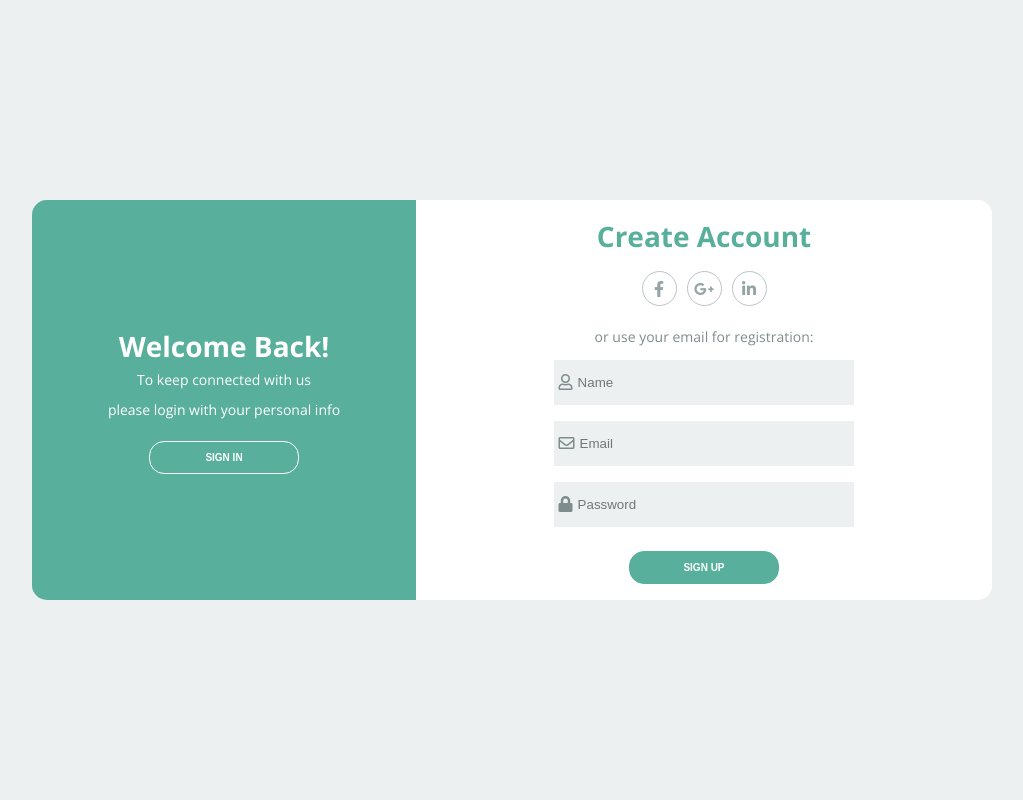
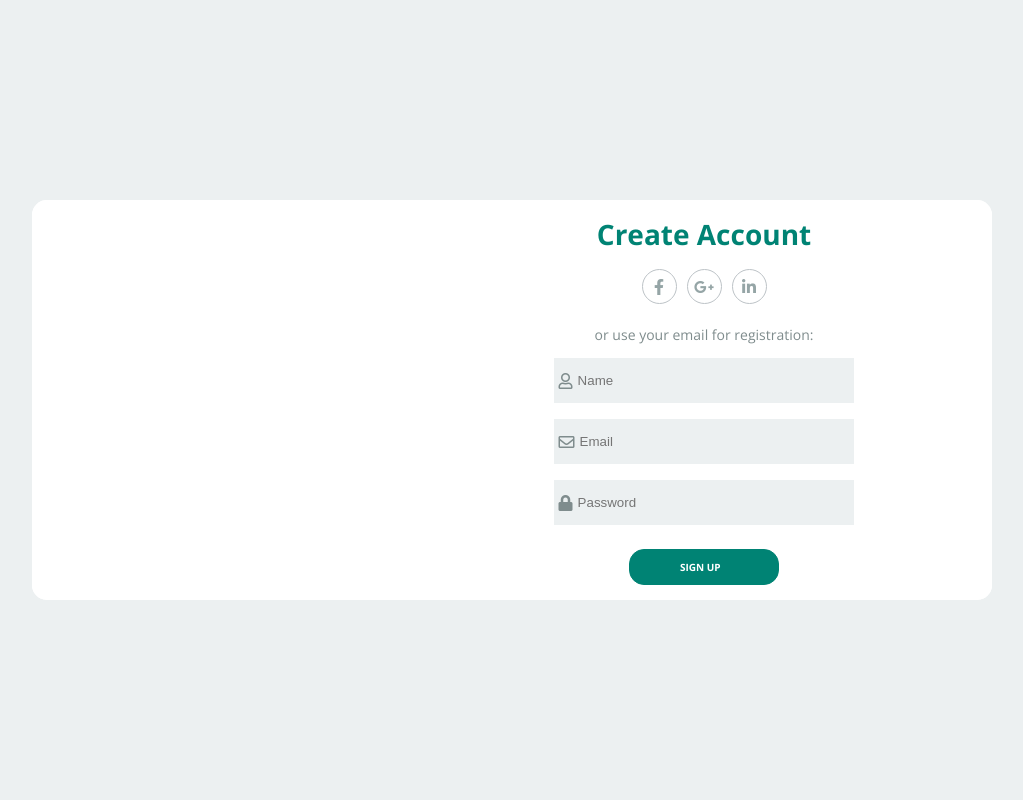
Before and after one commit to ManoEmmet3/Passe-F-cil, a Django app: page /login/ in a window 1280 px wide. Shown: the whole page, without its empty margins (128-1151 px from the left). Run offline with Django 5.2, Linux system fonts and the light colour scheme; some libraries are stand-ins or nearby versions.

Commit message:
linkando algumas urls

```diff
--- a/static/css/login.css
+++ b/static/css/login.css
@@ -6,6 +6,7 @@
 }
 body {
     font-family: 'Open Sans', sans-serif;
+
 }
 .container {
     display: flex;
@@ -26,8 +27,7 @@ body {
 .content::before {
     content: "";
     position: absolute;
-    background-color: #58af9b;
-    width: 40%;
+    background-color:#008374;;
     height: 100%;
     border-top-left-radius: 15px;
     border-bottom-left-radius: 15px;
@@ -44,7 +44,7 @@ body {
     color: #fff;
 }
 .title-second {
-    color: #58af9b;
+    color: #008374;
 }
 .description {
     font-size: 14px;
@@ -80,14 +80,14 @@ body {
     color: #58af9b;
 }
 .btn-second {
-    background-color: #58af9b;
-    border: 1px solid #58af9b;
+    background-color: #008374;
+    border: 1px solid #008374;
     transition: background-color .5s;
 }
 .btn-second:hover {
     background-color: #fff;
-    border: 1px solid #58af9b;
-    color: #58af9b;
+    border: 1px solid #008374;;
+    color: #008374;;
 }
 .first-content {
     display: flex;
@@ -116,9 +116,9 @@ body {
     transition: background-color .5s;
 }
 .link-social-media:hover .item-social-media{
-    background-color: #58af9b;
+    background-color: #008374;;
     color: #fff;
-    border-color: #58af9b;
+    border-color: #008374;;
 }
 .list-social-media {
     display: flex;
@@ -499,7 +499,6 @@ input:-webkit-autofill
             height: 40%;
         }
     }
-
 }
 
 @media screen and (max-width: 740px) {
--- a/static/js/login.js
+++ b/static/js/login.js
@@ -6,7 +6,7 @@ var body = document.querySelector("body");
 
 
 btnSignin.addEventListener("click", function () {
-   body.className = "sign-in-js";
+    body.className = "sign-in-js";
 });
 
 btnSignup.addEventListener("click", function () {
--- a/templates/landing_page.html
+++ b/templates/landing_page.html
@@ -19,7 +19,7 @@
                     fácil fazer parte da nossa comunidade incrível!</p>
                 <div class="down-row">
                     <a href="{% url 'login' %}" class="btn">Iniciar Sessão</a>
-                    <a href="{% url 'tela_principal' %}" class="btn">Registro</a>
+                    <a href="{% url 'login' %}" class="btn">Registro</a>
                 </div>
             </div>
             <div data-aos="fade-right" class="col-md-5 image-part">
--- a/templates/login.html
+++ b/templates/login.html
@@ -58,7 +58,7 @@
                     </label>
 
 
-                    <button class="btn btn-second">sign up</button>
+                    <a href="{% url 'tela_principal' %}" class="btn btn-second" style="text-decoration: none; color: white;">sign up</a>
                 </form>
             </div><!-- second column -->
         </div><!-- first content -->
@@ -104,7 +104,7 @@
                     </label>
 
                     <a class="password" href="#">forgot your password?</a>
-                    <button class="btn btn-second">sign in</button>
+                    <a href="{% url 'tela_principal' %}" class="btn btn-second" style="text-decoration: none; color: white;">sign up</a>
                 </form>
             </div><!-- second column -->
         </div><!-- second-content -->
```
